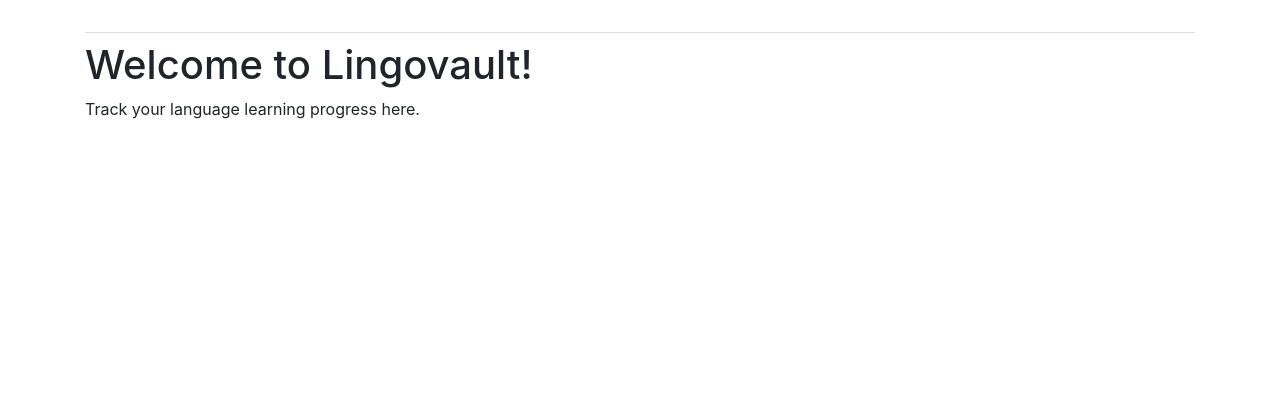
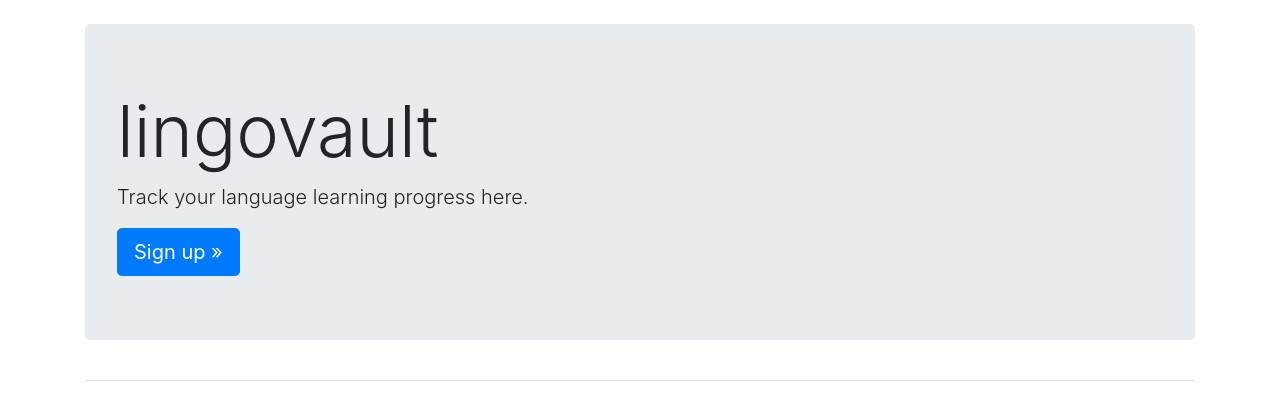
Before and after one commit to abrolon87/lingovault-django, a Django app: page / in a window 1280 px wide. Shown: the part 58-478 px from the top of the page. Run offline with Django 3.2, Linux system fonts and the light colour scheme; some libraries are stand-ins or nearby versions.

Commit message:
builds jumbotron element; adds bootstrap

```diff
--- a/lingovault_app/templates/lingovault_app/home.html
+++ b/lingovault_app/templates/lingovault_app/home.html
@@ -1,8 +1,16 @@
 {% extends "lingovault_app/base.html" %}
 
-{% block content %}
-<h1>Welcome to Lingovault!</h1>
+{% block page_header %}
+  <div class="jumbotron">
+    <h1 class="display-3">lingovault</h1>
 
-<p>Track your language learning progress here.</p>
+    <p class="lead">Track your language learning progress here.</p>
+    {% if user.is_authenticated %}
+    <a href="{% url 'lingovault_app:languages' %}" class="btn btn-lg btn-primary" role="button">Enter &raquo;</a>
+    {% else %}
+    <a href="{% url 'users:register' %}" class="btn btn-lg btn-primary" role="button">Sign up &raquo;</a>
+    {% endif %}
+  </div>
 
-{% endblock content %}
+
+{% endblock page_header %}
```
